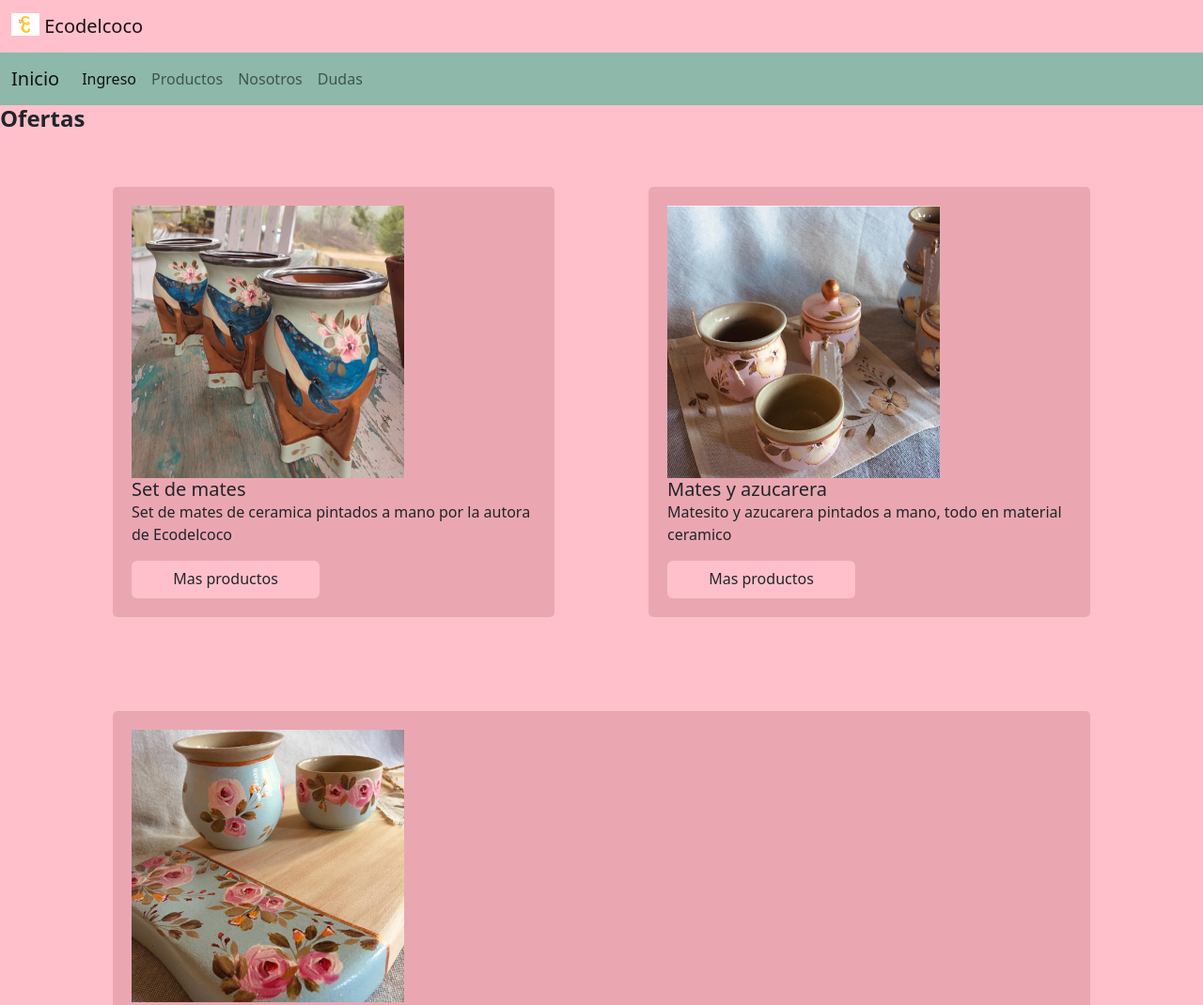
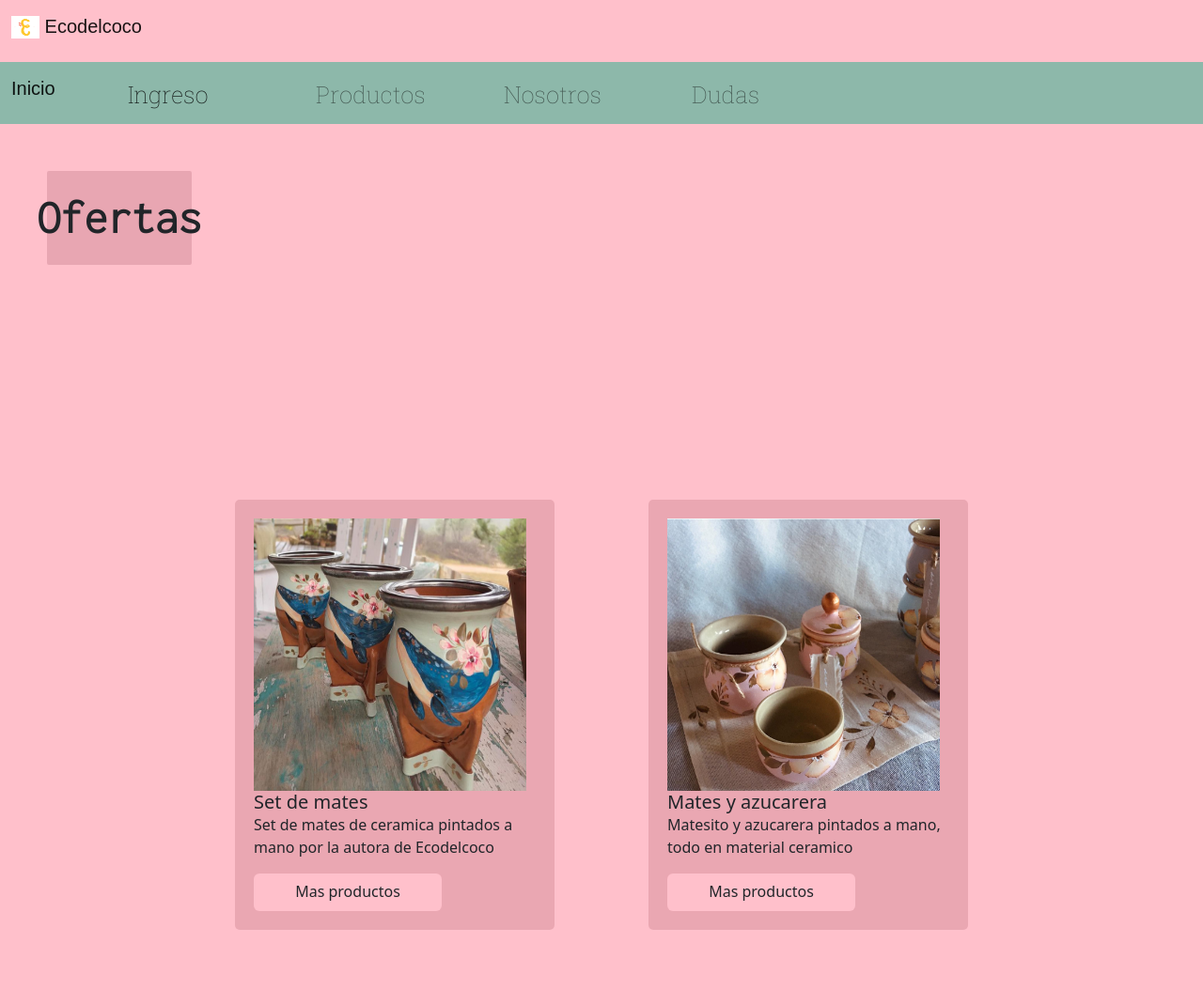
Before and after one commit to Lolocorb/CoderLorenzo, a website: page index.html in a window 1280 px wide. Shown: the top 1070 px of the page at 94% size. Drawn offline with nearby package versions, Linux system fonts and the light colour scheme; a web font is replaced by a local one.

Commit message:
index.html

```diff
--- a/index.html
+++ b/index.html
@@ -6,8 +6,8 @@
     <meta http-equiv="X-UA-Compatible" content="IE=edge">
     <meta name="viewport" content="width=device-width, initial-scale=1.0">
     <title>Pagina principal</title>
-    <link rel="stylesheet" href="./css/estilos.css">
-    <link rel="stylesheet" href="../css/estilos.css">
+    <link rel="stylesheet" href="./sass/main.css">
+    <link rel="stylesheet" href="../sass/main.css">
     <link rel="preconnect" href="https://fonts.googleapis.com">
     <link rel="preconnect" href="https://fonts.gstatic.com" crossorigin>
     <link href="https://fonts.googleapis.com/css2?family=Roboto+Slab:wght@100&display=swap" rel="stylesheet">
@@ -21,9 +21,9 @@
 
 </head>
 
-<body style="background-color: pink;">
-    <header >
-        <nav class="navbar" style="background-color: pink;">
+<body class="body">
+    <header class="header">
+        <nav class="navbar"">
             <div class="container-fluid">
               <a class="navbar-brand" href="./index.html">
                 <img src="./assets/logo.png" alt="" width="30" height="24" class="d-inline-block align-text-top">
--- a/sass/main.scss
+++ b/sass/main.scss
@@ -54,3 +54,37 @@ background-color: rgba(226, 157, 169, 0.726)}
                 border-radius: 10px;}
 
 }
+
+
+
+.container{
+
+
+    .col{ margin: 50px;
+        padding: 20px;
+        width: 35rem;
+         background-color: rgba(226, 157, 169, 0.726);
+        border-radius: 5px;
+        }
+
+        .card-img-top{ transition: 2s;
+        height:290px;
+        width: 290px;}
+
+        .card-img-top:hover{height: 310px;
+        width: 310px;}
+
+
+        .btn{background-color: pink;
+            transition: 2s;
+            height: 40px;
+            width: 200px;
+
+        }
+
+        .btn:hover{ height: 50px;
+        width: 250px;}
+
+
+
+}
```
Also changed, not shown: sass/main.css, 1 other file.
